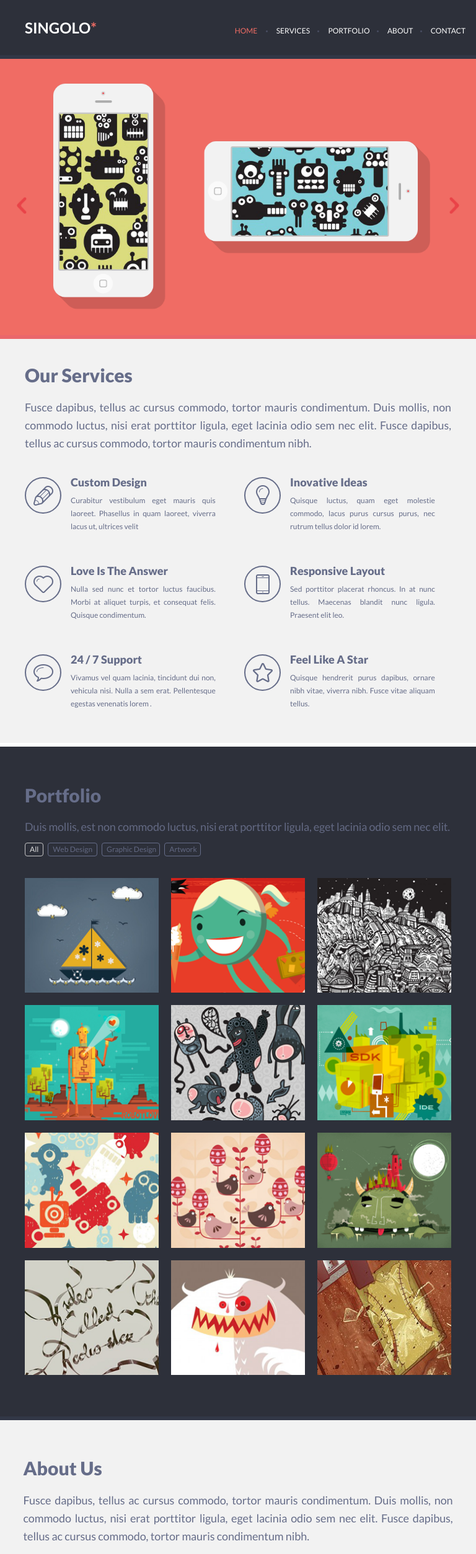
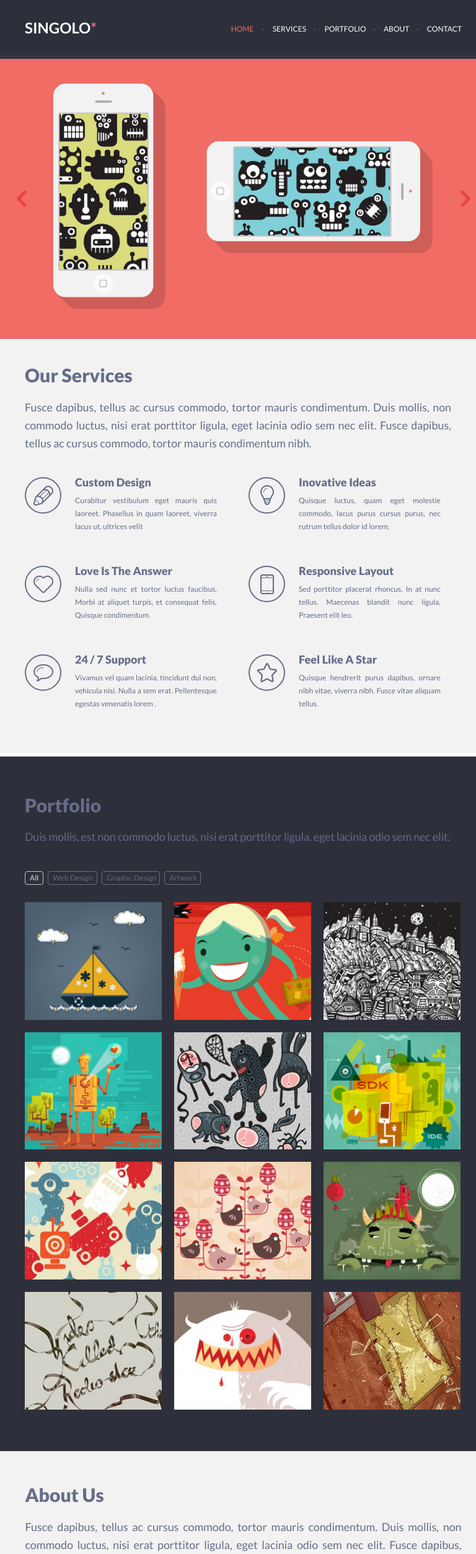
Before and after one commit to dzinrai/singolo, a plain HTML site: page index.html in a window 768 px wide. Shown: the top 2508 px of the page at 62% size. Drawn offline with Linux system fonts and the light colour scheme.

Commit message:
fix: adjust styles for 768px

```diff
--- a/style.css
+++ b/style.css
@@ -140,6 +140,12 @@ section {
 @media (min-width: 768px) and (max-width: 1019px) {
     .header .wrapper{
         padding-right: 17px;
+    }
+    .navigation .navigation__item {
+        line-height: 34px;
+    }
+    .navigation .navigation__item:last-child {
+        margin-right: 6px;
     }
 }
 @media (max-width: 767px) {
@@ -433,14 +439,14 @@ section {
     }
     .phone_container_horizontal {
         transform: scaleX(0.758) scaleY(0.748) rotate(90deg);
-        right: 20.6vw;
+        right: 20vw;
         left: unset;
         top: -5vw;
     }
     .arrows__arrow-left, .arrows__arrow-right {
         position: absolute;
         z-index: 1;
-        top: 176px;
+        top: 165px;
         width: 42px;
         height: 100px;
         background-size: 16px 27px;
@@ -452,7 +458,7 @@ section {
     }
     .arrows__arrow-right {
         left: unset;
-        right: 6px;
+        right: -12px;
     }
     .slider__image_2 img {
         width: 95vw;
@@ -630,7 +636,7 @@ section {
 }
 @media (max-width: 1019px) {
     .services {
-        padding-bottom: 0;
+        padding-bottom: 16px;
     }
     .services__title {
         margin-top: 10px;
@@ -645,8 +651,11 @@ section {
         flex-wrap: wrap;
         max-width: unset;
     }
+    .service:nth-child(2n) {
+        margin-left: 24px;
+    }
     .service__container {
-        margin: 0 0 25px 10px;
+        margin: 0 0 25px 17px;
         max-width: 70%;
     }
     .service__icon {
@@ -752,14 +761,19 @@ section {
 @media (max-width: 1019px) {
     .portfolio {
         max-height: unset;
+        border: none;
     }
     .portfolio .wrapper {
         height: auto;
-        padding-bottom: 57px;
+        padding: 30px 15px 57px 30px;
+    }
+    .portfolio__descrition {
+        min-height: 59px;
     }
     .tags {
         display: flex;
         flex-wrap: wrap;
+        margin: 11px 10px 8px;
     }
     .tags .tags__item {
         margin-bottom: 5px;
@@ -770,7 +784,7 @@ section {
         max-height: unset;
     }
     .portfolio-items {
-        margin-top: 20px;
+        margin-top: 13px;
     }
 }
 @media (max-width: 767px) {
@@ -932,8 +946,11 @@ section {
     mask: url(./assets/linkedin.png) no-repeat 50% 50%;
 }
 @media (max-width: 1019px) {
+    .about-us {
+        border: none;
+    }
     .about-us .wrapper {
-        padding-bottom: 57px;
+        padding: 22px 16px 70px 33px;
     }
     .about-us__title {
         margin: 30px 7.5px 20px;
@@ -946,8 +963,17 @@ section {
         flex: 1 0 30%;
         width: unset;
     }
+    .about-us .layout-3-column {
+        padding-top: 23px;
+    }
     .profile__description {
         max-height: 60px;
+    }
+    .profile__name {
+        margin: 5px -1px 0;
+    }
+    .about-us__profile .profile__social {
+        margin: 2px 0 0 2px;
     }
 }
 @media (max-width: 767px) {
@@ -1206,11 +1232,11 @@ section {
     .get-a-quote .wrapper {
         height: auto;
         padding-bottom: 57px;
-        padding: 30px 20px 30px 30px;
+        padding: 23px 20px 30px 30px;
     }
     .get-a-quote__form {
         width: 74vw;
-        height: 40vw;
+        height: 50vw;
         /*max-height: 375px;*/
     }
     .get-a-quote__form input {
@@ -1355,6 +1381,9 @@ section {
     .footer .wrapper {
         padding: 22px 14px 0 29px;
     }
+    .footer .profile__social {
+        margin: 0 10px 0 0;
+    }
 }
 @media (max-width: 767px) {
     .copyright {
```
